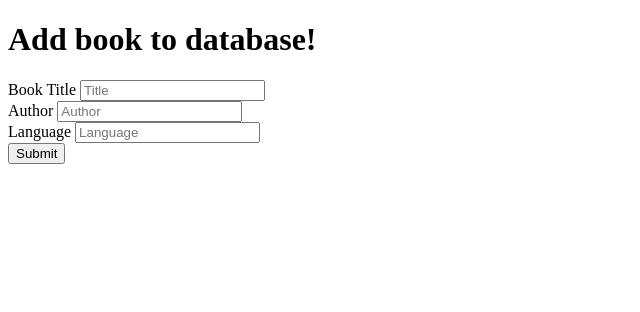
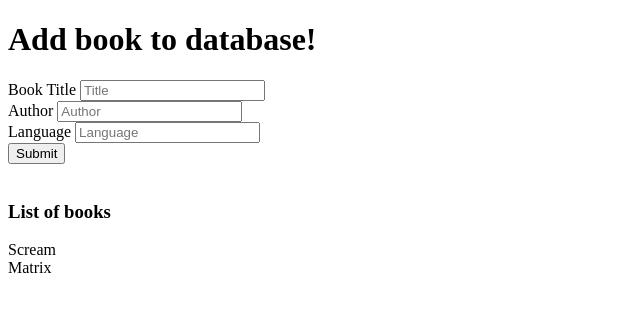
Before and after one commit to Johnnie71/samplePythonFlaskSqlite3App, a Flask app: page / in a window 1280 px wide. Shown: the top 312 px of the page, without its empty margins (0-640 px from the left). Run offline with Flask 2, Linux system fonts and the light colour scheme; data comes from the database, SQL or seed files in the repository; both versions use the stored data as it was after the commit.

Commit message:
added books to db and redirect to show books

```diff
--- a/app.py
+++ b/app.py
@@ -1,4 +1,4 @@
-from flask import Flask, render_template, request, jsonify
+from flask import Flask, render_template, request, jsonify, url_for, redirect
 import sqlite3
 
 app = Flask(__name__)
@@ -7,9 +7,20 @@ def db_connection(): ## creating the connection to the sql database
     connection = None
     try:
         connection = sqlite3.connect('books.sqlite')
+        print("connected")
     except sqlite3.error as e:
         print(e)
     return connection
+
+@app.route('/')
+def index():
+    connection = db_connection()
+    cursor = connection.execute("SELECT * FROM books")
+    books = [
+        dict(id=row[0], author=row[1], language=row[2], title=row[3])
+        for row in cursor.fetchall()
+    ]
+    return render_template("base.html", books=books)
 
 @app.route('/books', methods=["GET", "POST"])
 def books():
@@ -34,7 +45,7 @@ def books():
         sql = """INSERT INTO books (author, language, title) VALUES (?, ?, ?)"""
         cursor = cursor.execute(sql, (new_author, new_lang, new_title))
         connection.commit()
-        return f"Book with the id: {cursor.lastrowid} created successfully"
+        return redirect(url_for('index'))
 
 @app.route("/book/<int:id>", methods=["GET", "PUT", "DELETE"])
 def single_book(id):
@@ -76,9 +87,6 @@ def single_book(id):
         connection.execute(sql, (id))
         connection.commit()
 
-@app.route('/')
-def index():
-    return render_template("base.html")
 
 
 if __name__ == "__main__":
--- a/templates/base.html
+++ b/templates/base.html
@@ -21,6 +21,13 @@
 				<br />
 				<button type="submit">Submit</button>
 			</form>
+			<br />
 		</div>
+		<h3>List of books</h3>
+		{% for book in books%}
+		<div>
+			<span>{{book.title}}</span>
+		</div>
+		{% endfor %}
 	</body>
 </html>
```
Also changed, not shown: books.sqlite.
